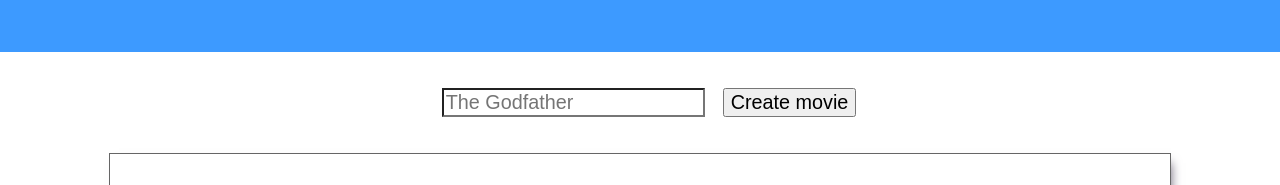
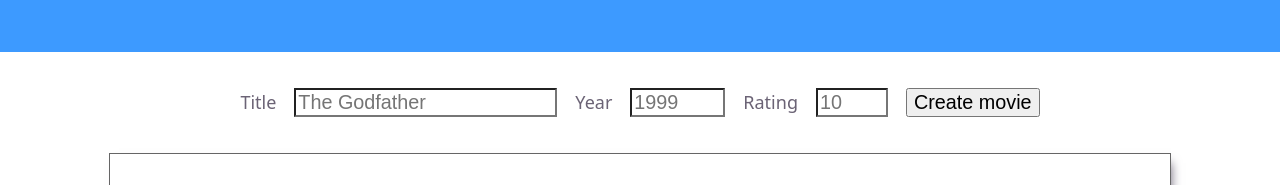
Before and after one commit to Karl97490/popcorn-time-react-app, a React (Vite) app: page / in a window 1280 px wide. Shown: the part 179-364 px from the top of the page. Built offline with nearby package versions, Linux system fonts and the light colour scheme.

Commit message:
update forms

```diff
--- a/src/App.jsx
+++ b/src/App.jsx
@@ -11,6 +11,8 @@
 function App() {
   const [moviesToDisplay, setMoviesToDisplay] = useState(movies);
   const [title, setTitle] = useState("");
+  const [year, setYear] = useState("");
+  const [rating, setRating] = useState("");
 
   const deleteMovie = (movieID) => {
     // const newArr = moviesToDisplay.toSpliced(movieID, 1);
@@ -24,21 +26,25 @@
     e.preventDefault();
     const newMovie = {
       title: title,
-      year: 1999,
-      rating: 10,
+      year: year,
+      rating: rating,
     };
     const newList = [newMovie, ...moviesToDisplay];
-    console.log(newList)
+    console.log(newList);
     setMoviesToDisplay(newList);
-    setTitle("")
+    setTitle("");
+    setYear("");
+    setRating("");
   };
 
   return (
     <>
       <Header numberOfMovies={moviesToDisplay.length} />
 
-      <section onSubmit={handleSubmit}>
-        <form action="">
+      <section>
+        <form onSubmit={handleSubmit}>
+          <label htmlFor="">
+            Title
             <input
               value={title}
               type="text"
@@ -48,6 +54,37 @@
                 setTitle(e.target.value);
               }}
             />
+          </label>
+          <label>
+            Year
+            <input
+              value={year}
+              type="number"
+              name="year"
+              placeholder="1999"
+              required={true}
+              min={1950}
+              max={2050}
+              onChange={(e) => {
+                setYear(e.target.value);
+              }}
+            />
+          </label>
+          <label>
+            Rating
+            <input
+              value={rating}
+              type="number"
+              min={0}
+              max={10}
+              name="rating"
+              placeholder="10"
+              onChange={(e) => {
+                setRating(e.target.value);
+              }}
+            />
+          </label>
+
           <button>Create movie</button>
         </form>
       </section>
```
Lines whose indentation alone changed are shown as unchanged.
